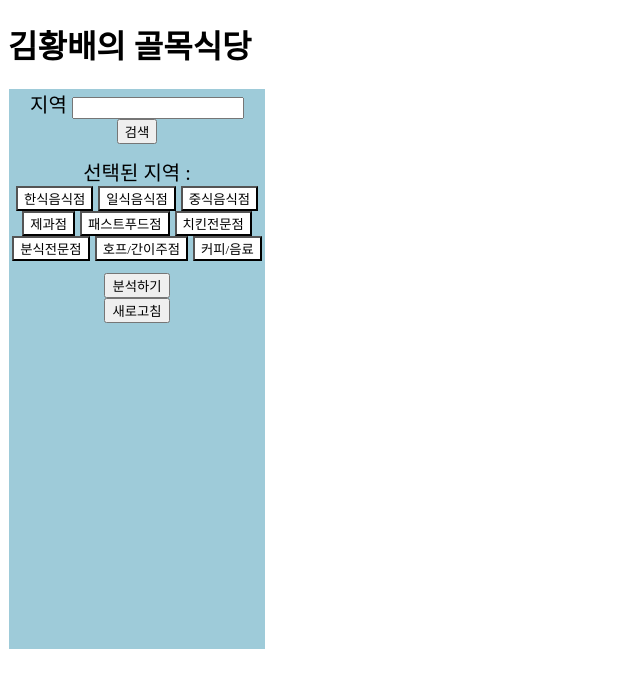
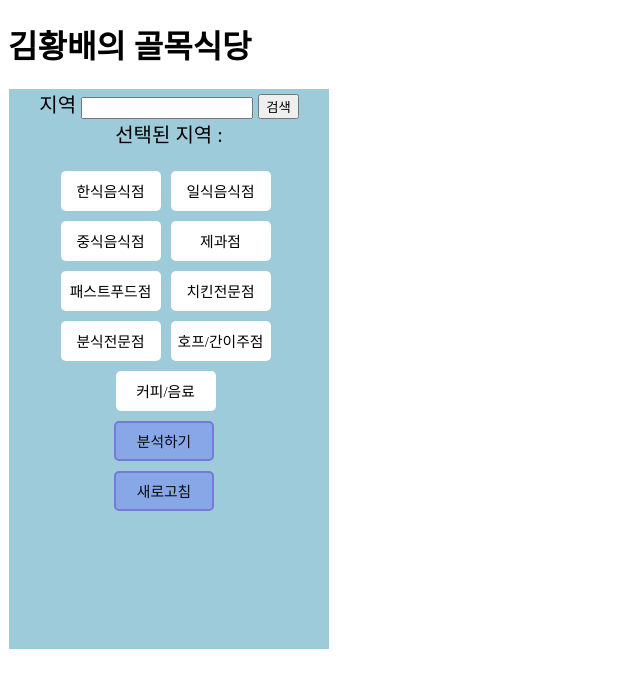
Before and after one commit to baejb/KimHwangBaeStreet, a Django app: page / in a window 1280 px wide. Shown: the top 688 px of the page, without its empty margins (0-640 px from the left). Run offline with Django 3.2, Linux system fonts and the light colour scheme; some libraries are stand-ins or nearby versions; some web fonts are replaced.

Commit message:
메뉴바 , 버튼 스타일 변경

```diff
--- a/elastic/static/elastic/css/style.css
+++ b/elastic/static/elastic/css/style.css
@@ -24,10 +24,11 @@
         font-size:20px;
         position: absolute;
         left: 9px;
-        width: 20%;
+        width: 25%;
         height: 70%;
         z-index: 2;
         background-color: #93C6D5E5;
+        margin-bottom: 10%;
     }
 
     #menu_wrap{
@@ -36,37 +37,78 @@
         text-align: center;
 
     }
-    .search, .selectedArea, .service{
-        margin-bottom: 5%;
 
 
+      #searchInput {
+        padding: 0;
+        background: #ffffff;
+        border: #78b2c4e5;
+        outline: none;
+        font-size: 15px;
+        line-height: 40px;
+        margin: 20px 0px 20px 0px;
+      }
+    #search_btn {
+        width: 50px;
+        height: 40px;
+
     }
-    .selectedArea{
-        display: flex; /* 이건 삭제하기 !  */
-        background-color: aliceblue;
-        border-radius: 20px;
-        margin-left: 2%;
-        margin-right: 2%;
-    }
-    .servicecode.active{
-    background-color: #eeeeee;
-     color: rgb(30, 15, 242);
+    #selectedArea, #commercialArea, #commercialAreaName{
+        margin-bottom: 3%;
+
     }
 
-    .servicecode{
-    background-color: white;
-    color: black;
+
+    .service {
+        margin: -4px 0 0 -2px;
+        margin-top: 1%;
     }
 
-    .clickreport{
-        background-color: rgba(205, 226, 235, 1);
-        border-style: none;
-        width: 50%;
-        font-size: 25px;
-        margin-top: 10%;
 
 
+   .servicecode {
+        border: 1px solid;
+        width: 100px;
+        height: 40px;
+        margin: 10px 5px 0px 0px;
+        justify-content: center;
+        border-radius: 5px;
+        font-size : 14.8px;
+        background-color:rgb(255, 255, 255); border-color:rgba(0, 0, 255, 0); color:rgb(0, 0, 0)
+   }
+   .clicked {
+        color: rgb(73, 104, 238);
+   }
+
+    .clickreport{
+        background-color: rgba(205, 226, 235, 0);
+        border-style: none;
+        width: 100%;
+        margin-top: 10%;
+        margin-bottom: 100%;
+        margin: 15px 0px 0px 0px;
     }
+      #report, #reload{
+        border: 2px solid;
+        width: 100px;
+        height: 40px;
+        margin: 10px 10px 0px 0px;
+        justify-content: center;
+        border-radius: 5px;
+        font-size : 14.8px;
+        background-color:rgba(131, 159, 236, 0.799); border-color:rgb(120, 120, 216); color:rgb(7, 10, 14)
+    }
+
+
+    /*.clickreport{*/
+    /*    background-color: rgba(205, 226, 235, 1);*/
+    /*    border-style: none;*/
+    /*    width: 50%;*/
+    /*    font-size: 25px;*/
+    /*    margin-top: 10%;*/
+
+
+    /*}*/
 
 
  /*    .label {margin-bottom: 96px;}
@@ -96,7 +138,7 @@
 }
 .ResultReport0{
 
-
+    background-color: #ffffff;
 
 }
 
@@ -108,7 +150,7 @@
     width: 80%;
     height: 100%;
     z-index: 2;
-    background-color: #fde288;
+    background-color: #ffffff;
 }
 .ResultReportNone{
     display:none;
```
Also changed, not shown: elastic/templates/elastic/index.html (+48 -13 lines).
